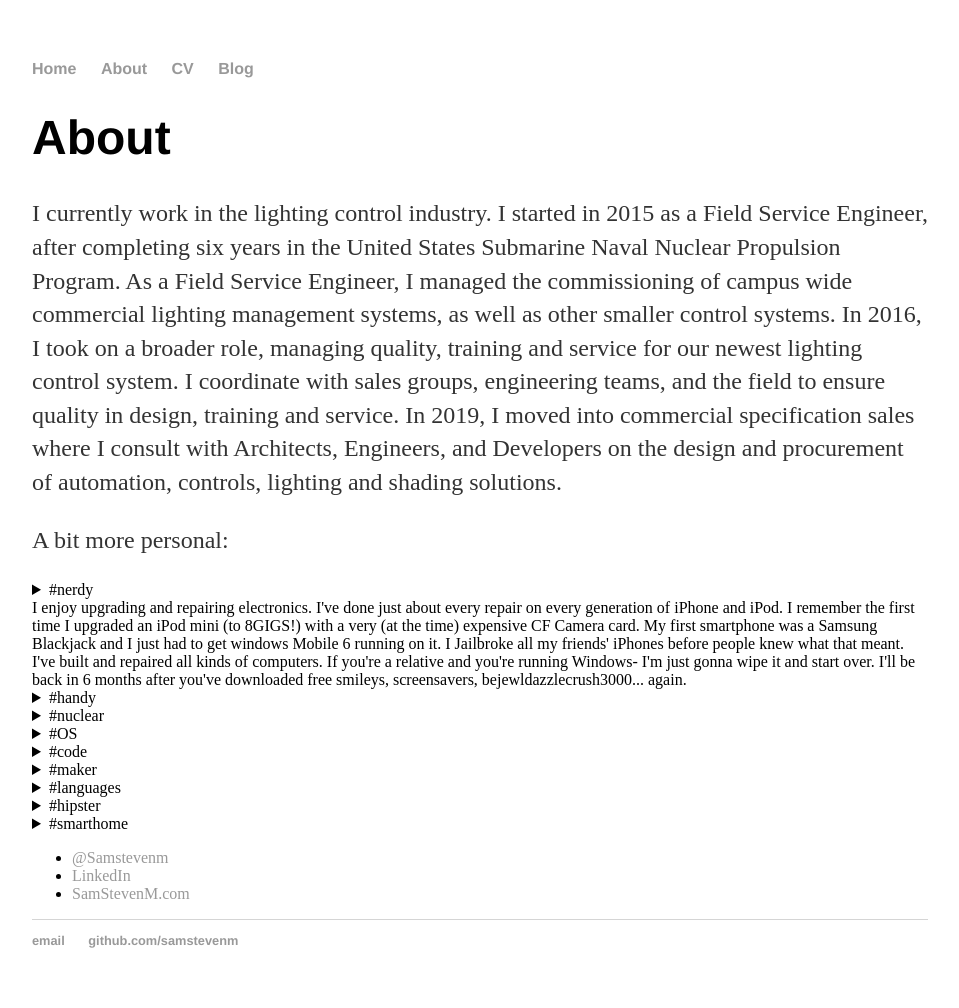
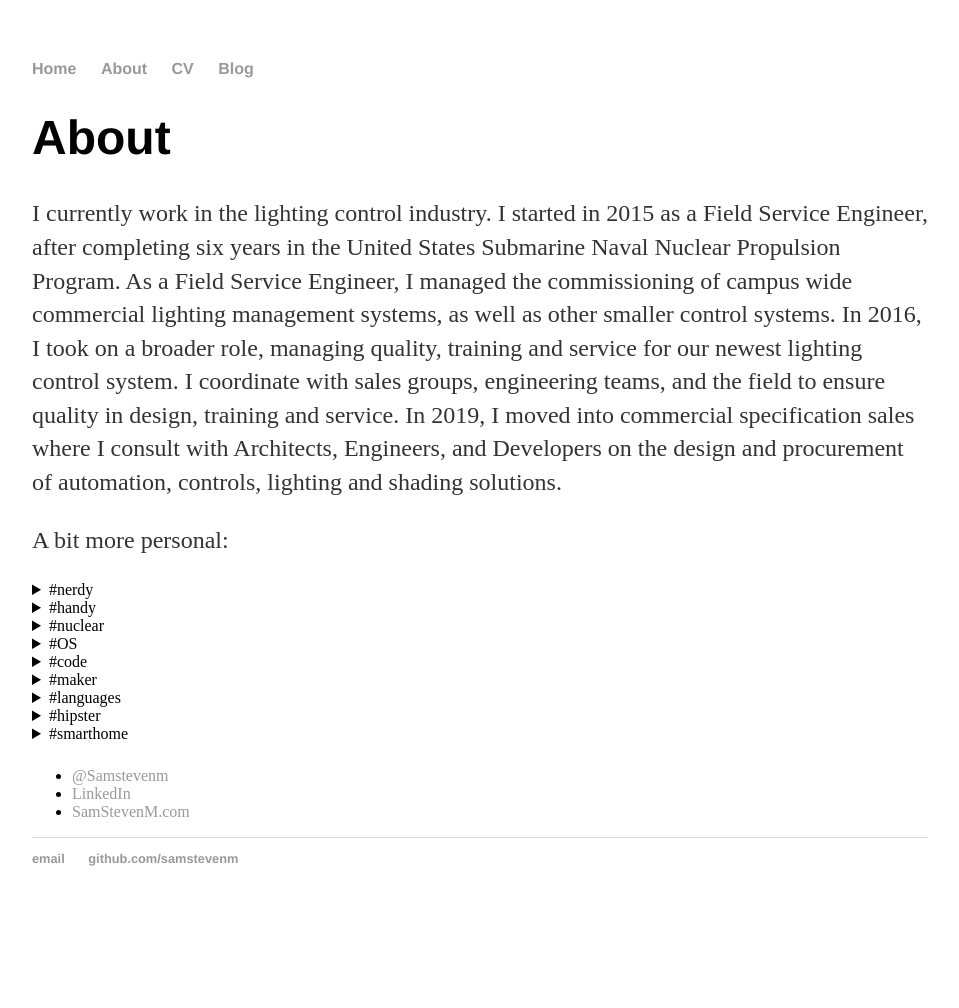
Before and after one commit to samstevenm/samstevenm.github.io, a Jekyll site: the page built from about/index.html, in a window 1280 px wide. Shown: the whole page, without its empty margins (160-1119 px from the left). Built offline with Jekyll 4.4.1, drawn with Linux system fonts in a browser that asks for light colours; after the commit the page ends 926 px from its top, so only the background shows below that.

Commit message:
Update index.html

```diff
--- a/about/index.html
+++ b/about/index.html
@@ -5,9 +5,9 @@ title: About Sam Myers
 	<div class="about">
 			<h1>About</h1>
 			<p>I currently work in the lighting control industry. I started in 2015 as a Field Service Engineer, after completing six years in the United States Submarine Naval Nuclear Propulsion Program. As a Field Service Engineer, I managed the commissioning of campus wide commercial lighting management systems, as well as other smaller control systems. In 2016, I took on a broader role, managing quality, training and service for our newest lighting control system. I coordinate with sales groups, engineering teams, and the field to ensure quality in design, training and service. In 2019, I moved into commercial specification sales where I consult with Architects, Engineers, and Developers on the design and procurement of automation, controls, lighting and shading solutions.</p>
-			<p>A bit more personal:</p>
+			<p class="about">A bit more personal:
 
-			<details><summary>#nerdy<br>
+			<details><summary>#nerdy</summary>
 			I enjoy upgrading and repairing electronics. I've done just about every repair on every generation of iPhone and iPod. I remember the first time I upgraded an iPod mini (to 8GIGS!) with a very (at the time) expensive CF Camera card. My first smartphone was a Samsung Blackjack and I just had to get windows Mobile 6 running on it. I Jailbroke all my friends' iPhones before people knew what that meant. I've built and repaired all kinds of computers. If you're a relative and you're running Windows- I'm just gonna wipe it and start over. I'll be back in 6 months after you've downloaded free smileys, screensavers, bejewldazzlecrush3000... again.
 			</details>
 			<details><summary>#handy</summary>
@@ -34,7 +34,7 @@ title: About Sam Myers
 			<details><summary>#smarthome</summary>
 			I'm addicted. My home is my castle, and I should be able to control everything from everywhere. To this end my patient wife allows me to hack, tweak and update my entire home in the quest for Smartness.
 			</details>
-
+			</p>
 			<ul class="contacts">
 				<li><a href="https://twitter.com/samstevenm">@Samstevenm</a></li>
 				<li><a href="https://www.linkedin.com/in/samstevenmyers/">LinkedIn</a></li>
```
